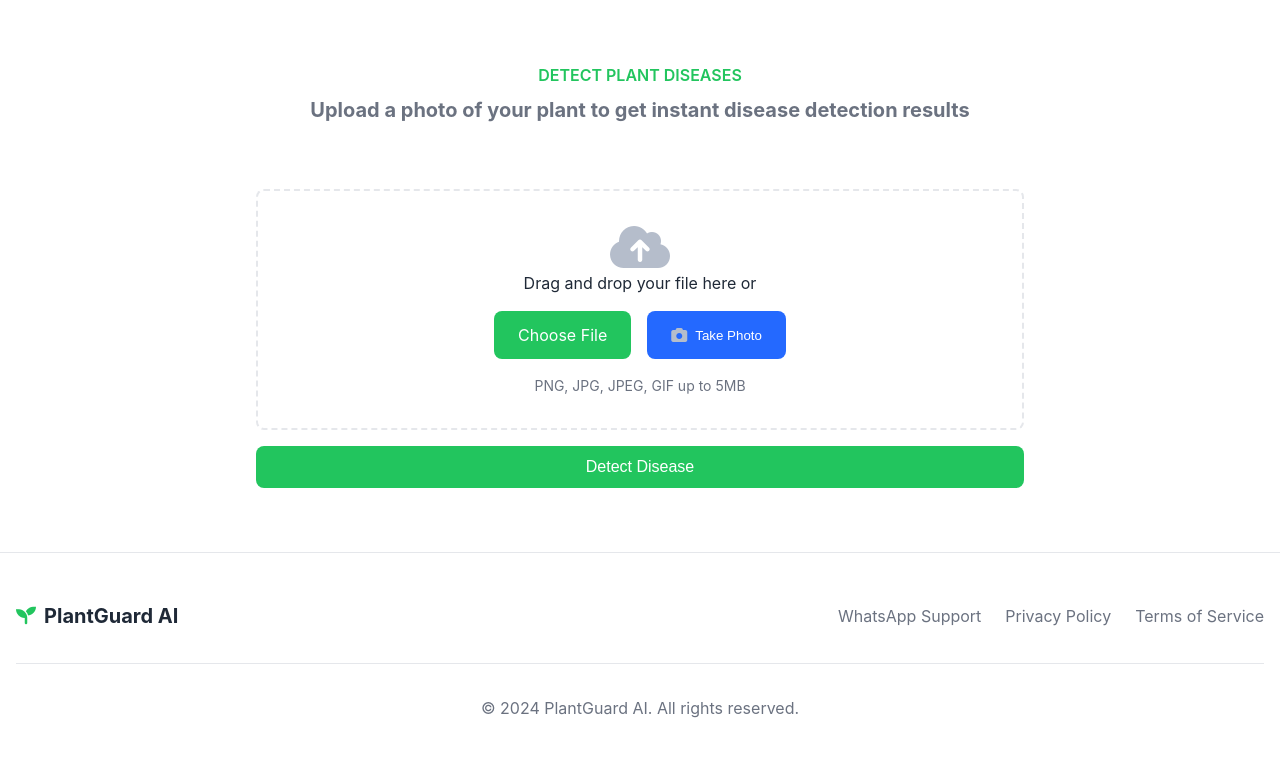
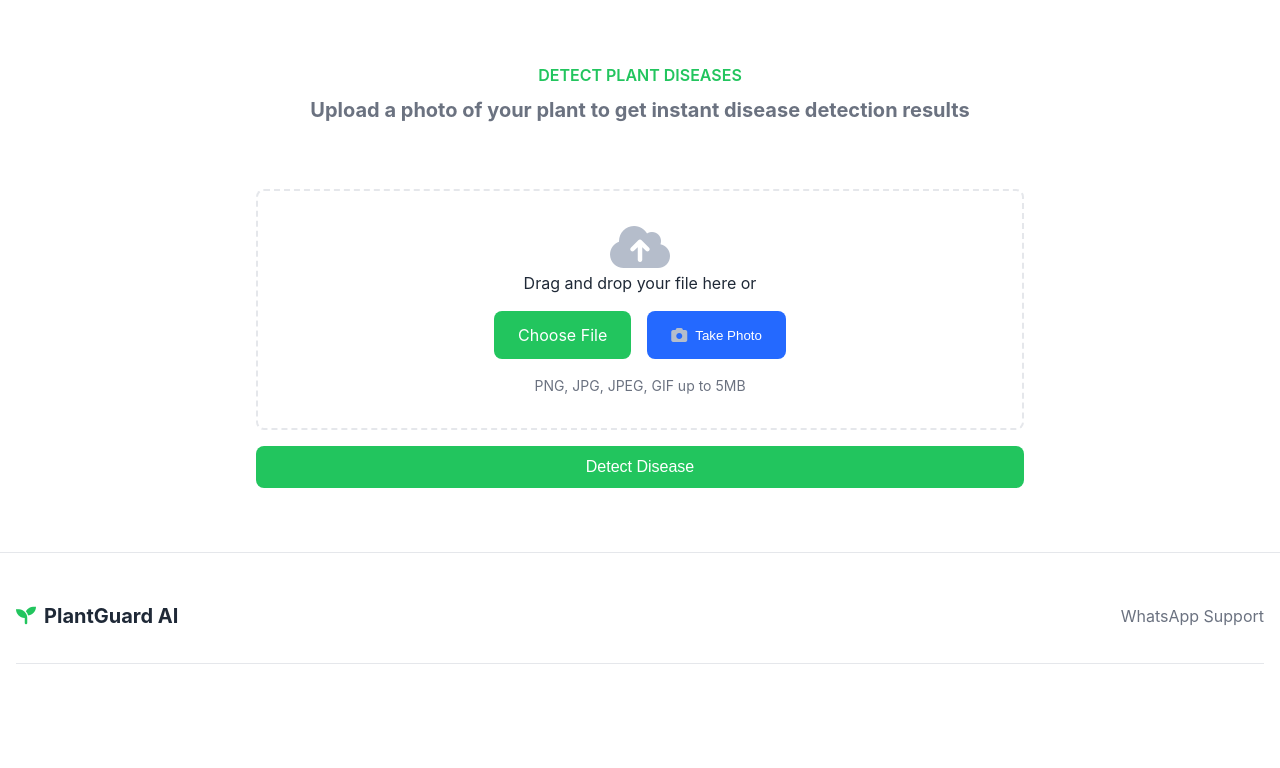
Before and after one commit to btwitssayan/PlantGuard-Web, a Flask app: page / in a window 1280 px wide. Shown: the part 1247-2015 px from the top of the page. After the commit the page ends 1911 px from the top, so only its background shows below. Run offline with Flask 3, Linux system fonts and the light colour scheme.

Commit message:
major update 3

```diff
--- a/app.py
+++ b/app.py
@@ -34,7 +34,3 @@ def developers():
 @app.route('/contact')
 def contact():
     return render_template('contact.html')
-
-@app.route('/terms')
-def terms():
-    return jsonify({'error':'Kaya karega Terms or Conditions Dak k BKL' }), 400
--- a/templates/contact.html
+++ b/templates/contact.html
@@ -91,7 +91,6 @@
             </div>
         </div>
         <div class="footer-bottom">
-            <p>&copy; <span id="year"></span> PlantGuard AI. All rights reserved.</p>
         </div>
     </footer>
     <script src={{ url_for('static', filename='index.js') }}></script>
--- a/templates/developers.html
+++ b/templates/developers.html
@@ -91,7 +91,6 @@
             </div>
         </div>
         <div class="footer-bottom">
-            <p>&copy; <span id="year"></span> PlantGuard AI. All rights reserved.</p>
         </div>
     </footer>
     <script src={{ url_for('static', filename='index.js') }}></script>
--- a/templates/index.html
+++ b/templates/index.html
@@ -136,12 +136,9 @@
             </div>
             <div class="footer-links">
                 <a href="https://wa.me/+1(415)523-8886" target="_blank" rel="noopener noreferrer">WhatsApp Support</a>
-                <a href="#">Privacy Policy</a>
-                <a href="/terms">Terms of Service</a>
             </div>
         </div>
         <div class="footer-bottom">
-            <p>&copy; <span id="year"></span> PlantGuard AI. All rights reserved.</p>
         </div>
     </footer>
     <script src={{ url_for('static', filename='index.js') }}></script>
```
